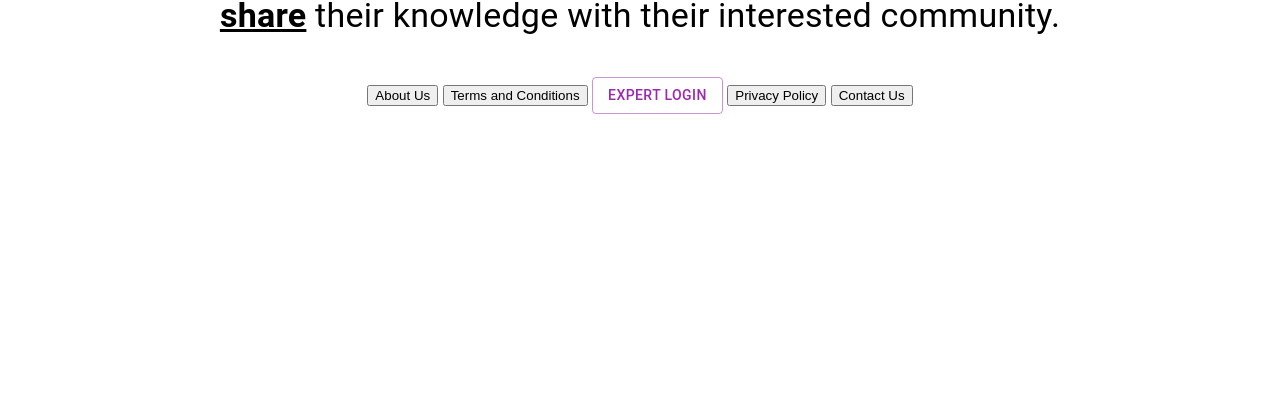
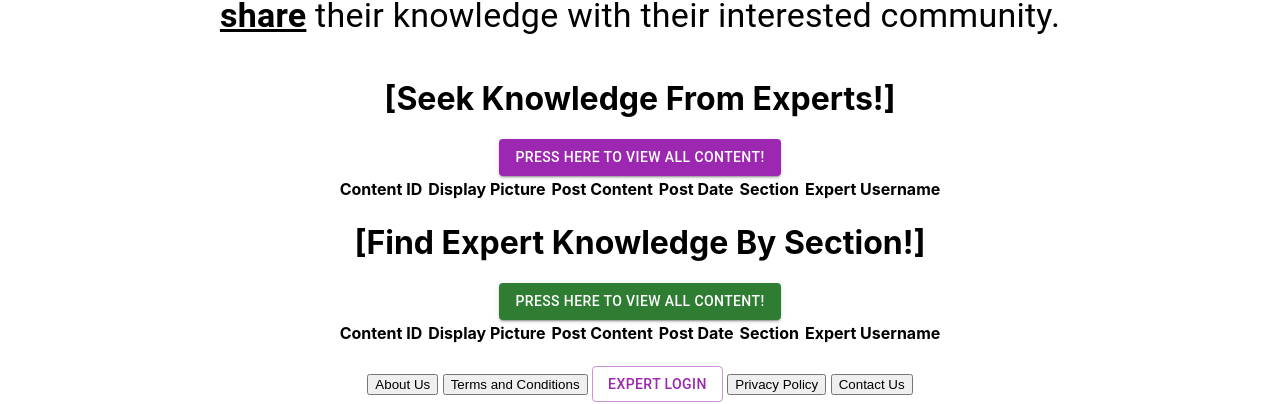
Before and after one commit to romanerobb/sharezone_ui, a React (Create React App) app: page /thezone in a window 1280 px wide. Shown: the part 308-712 px from the top of the page. Built offline with nearby package versions, Linux system fonts and the light colour scheme.

Commit message:
Admin is now fully functional.

```diff
--- a/src/components/admin/viewallsubscribers.jsx
+++ b/src/components/admin/viewallsubscribers.jsx
@@ -1,6 +1,12 @@
 import { useState } from "react";
 import axios from "axios";
 import Button from '@mui/material/Button';
+import Table from '@mui/material/Table';
+import TableContainer from '@mui/material/TableContainer';
+import TableHead from '@mui/material/TableHead';
+import TableRow from '@mui/material/TableRow';
+import Paper from '@mui/material/Paper';
+import * as React from 'react';
 
 export default function ViewAllSubscribers(){
 
@@ -16,9 +22,13 @@ export default function ViewAllSubscribers(){
                 const userProfileTableRows = items.map((e) => {
                     return (
                         <tr>
-                            <td>{e.userprofile}</td>
+                            <td>{e.username}</td>
+                            <td>{e.age}</td>
+                            <td>{e.emailaddress}</td>
+                            <td>{e.fname}</td>
                             <td>{e.is_admin}</td>
                             <td>{e.is_subscriber}</td>
+                            <td>{e.lname}</td>
                         </tr>
                     )
 
@@ -32,20 +42,23 @@ export default function ViewAllSubscribers(){
 
         }
 
-
-
     return(
         <>
         <h2> View All Subscribers</h2>
 
         <Button variant="contained" color="primary" onClick={getAllSubscribers}>Press Here To View All Subscribers</Button>
     <br></br>
+
     <table>
         <thead>
             <tr>
-                <th>username</th>
-                <th>is_admin</th>
-                <th>is_subscriber</th>
+                <th>Username</th>
+                <th>Age</th>
+                <th>Email Address</th>
+                <th>First Name</th>
+                <th>Is Admin</th>
+                <th>Is Subscriber</th>
+                <th>Last Name</th>
             </tr>
         </thead>
         <tbody>{subscriptionBody}</tbody>
--- /dev/null
+++ b/src/components/content/findbysection.jsx
@@ -0,0 +1,69 @@
+import { useState } from "react";
+import axios from "axios";
+import Button from '@mui/material/Button';
+import Table from '@mui/material/Table';
+import TableContainer from '@mui/material/TableContainer';
+import TableHead from '@mui/material/TableHead';
+import TableRow from '@mui/material/TableRow';
+import Paper from '@mui/material/Paper';
+import * as React from 'react';
+
+export default function ViewContentBySection(){
+
+        const [subscriptionBody, setSubscriptionBody] = useState();
+
+        const url = "http://sharezone.azurewebsites.net"
+
+        async function getAllContentBySection(){
+
+            try{
+                const response = await axios.get(`${url}/contents/findAllBySection?section=$`, subscriptionBody)
+                const items = await response.data;
+                const contentsTableRows = items.map((e) => {
+                    return (
+                        <tr>
+                            <td>{e.id}</td>
+                            <td>{e.displaypicture}</td>
+                            <td>{e.postcontent}</td>
+                            <td>{e.postdate}</td>
+                            <td>{e.section}</td>
+                            <td>{e.username}</td>
+                        </tr>
+                    )
+                })
+                setSubscriptionBody(contentsTableRows)
+                console.log(response)
+                console.log(response.data)
+            } catch (e) {
+                console.error(e)
+            }
+        }
+
+    return(
+        <>
+        <h1>[Find Expert Knowledge By Section!]</h1>
+
+        <Button variant="contained" color="success" onClick={getAllContentBySection}>Press Here To View All Content!</Button>
+    <br></br>
+
+    <table>
+        <thead>
+            <tr>
+                <th>Content ID</th>
+                <br></br>
+                <th>Display Picture</th>
+                <br></br>
+                <th>Post Content</th>
+                <br></br>
+                <th>Post Date</th>
+                <br></br>
+                <th>Section</th>
+                <br></br>
+                <th>Expert Username</th>
+            </tr>
+        </thead>
+        <tbody>{subscriptionBody}</tbody>
+    </table>
+        </>
+    )
+}
--- a/src/components/content/thezone.jsx
+++ b/src/components/content/thezone.jsx
@@ -1,57 +1,18 @@
 /* eslint-disable jsx-a11y/anchor-is-valid */
 import React from 'react';
 import {useState} from "react";
+import ViewContentBySection from './findbysection';
+import ViewAllContent from './viewallcontent';
 
 export default function TheZone() {
 
-const [contentBody, setContentBody] = useState();
+return(
 
-const url = "https://sharezone.azurewebsites.net"
-
-async function allContents() {
-    try {
-        const response = await fetch(`${url}/content`);
-        const content = await response.json();
-        const contentTableRows = content.map((e) => {
-            return (
-                <tr>
-                    <td>{e.displayPicture}</td>
-                    <td>{e.postContent}</td>
-                    <td>{e.postDate}</td>
-                    <td>{e.section}</td>
-                    <td>{e.username}</td>
-                </tr>
-            );
-        });
-
-        setContentBody(contentTableRows);
-        console.log(content);
-    } catch (e) {
-        console.error(e);
-    }
-
-
-return(
     <>
-    <h3 class="display-1">Contents</h3>
-    <button class="btn btn-secondary btn-lg" onClick={allContents}>Here is What's Hot On ShareZone</button>
-<table>
-    <thead>
-        <tr>
-            <th>Display Picture</th>
-            <th>Post Content</th>
-            <th>Post Date</th>
-            <th>Section</th>
-            <th>Username</th>
-        </tr>
-    </thead>
-    <tbody>{contentBody}</tbody>
-</table>
-    <br></br>
-    <br></br>
+    <ViewAllContent />
+    <ViewContentBySection />
     </>
 )
 
-}
 
 }
--- /dev/null
+++ b/src/components/content/viewallcontent.jsx
@@ -0,0 +1,69 @@
+import { useState } from "react";
+import axios from "axios";
+import Button from '@mui/material/Button';
+import Table from '@mui/material/Table';
+import TableContainer from '@mui/material/TableContainer';
+import TableHead from '@mui/material/TableHead';
+import TableRow from '@mui/material/TableRow';
+import Paper from '@mui/material/Paper';
+import * as React from 'react';
+
+export default function ViewAllContent(){
+
+        const [subscriptionBody, setSubscriptionBody] = useState();
+
+        const url = "http://sharezone.azurewebsites.net"
+
+        async function getAllContent(){
+
+            try{
+                const response = await axios.get(`${url}/contents`, subscriptionBody)
+                const items = await response.data;
+                const contentsTableRows = items.map((e) => {
+                    return (
+                        <tr>
+                            <td>{e.id}</td>
+                            <td>{e.displaypicture}</td>
+                            <td>{e.postcontent}</td>
+                            <td>{e.postdate}</td>
+                            <td>{e.section}</td>
+                            <td>{e.username}</td>
+                        </tr>
+                    )
+                })
+                setSubscriptionBody(contentsTableRows)
+                console.log(response)
+                console.log(response.data)
+            } catch (e) {
+                console.error(e)
+            }
+        }
+
+    return(
+        <>
+        <h1>[Seek Knowledge From Experts!]</h1>
+
+        <Button variant="contained" color="secondary" onClick={getAllContent}>Press Here To View All Content!</Button>
+    <br></br>
+
+    <table>
+        <thead>
+            <tr>
+                <th>Content ID</th>
+                <br></br>
+                <th>Display Picture</th>
+                <br></br>
+                <th>Post Content</th>
+                <br></br>
+                <th>Post Date</th>
+                <br></br>
+                <th>Section</th>
+                <br></br>
+                <th>Expert Username</th>
+            </tr>
+        </thead>
+        <tbody>{subscriptionBody}</tbody>
+    </table>
+        </>
+    )
+}
--- a/src/components/users/deleteuseraccount.jsx
+++ b/src/components/users/deleteuseraccount.jsx
@@ -7,27 +7,28 @@ import axios from "axios";
 
 export default function DeleteUserAccount () {
 
+    const usernameInput = useRef();
+
     const url = "https://zahfosha.azurewebsites.net"
 
-    const usernameInput = useRef();
+    async function deleteCustomer(){
 
-     async function deleteCustomer(){
-
-         const userprofile = {
-             username: usernameInput.current.value
+         const user = {
+             username: usernameInput.current.value,
          }
 
-         if (usernameInput === "") {
+         if (usernameInput === " ") {
          alert("You have failed to enter a valid customer username! Please try again!");
 
          } try{
-             const response = await axios.delete(`${url}/userprofile?username=${usernameInput.current.value}`, userprofile)
+             const response = await axios.delete(`${url}/userprofile?username=${usernameInput.current.value}`, user)
              console.log(response)
              console.log(response.data)
              Navigate("/");
          }catch (error){
-             console.error(error.response.data)
-             console.error(error)
+            console.error(error.response.data)
+            console.log(error)
+            alert(error.response.data)
          }
 
      }
```
